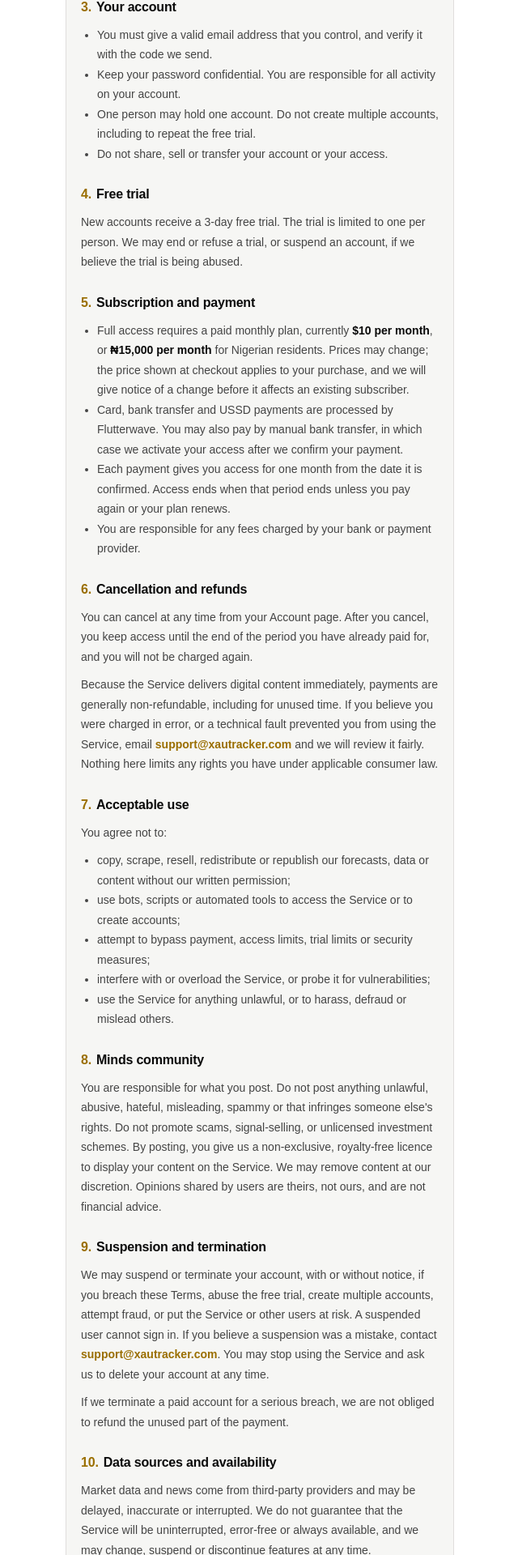
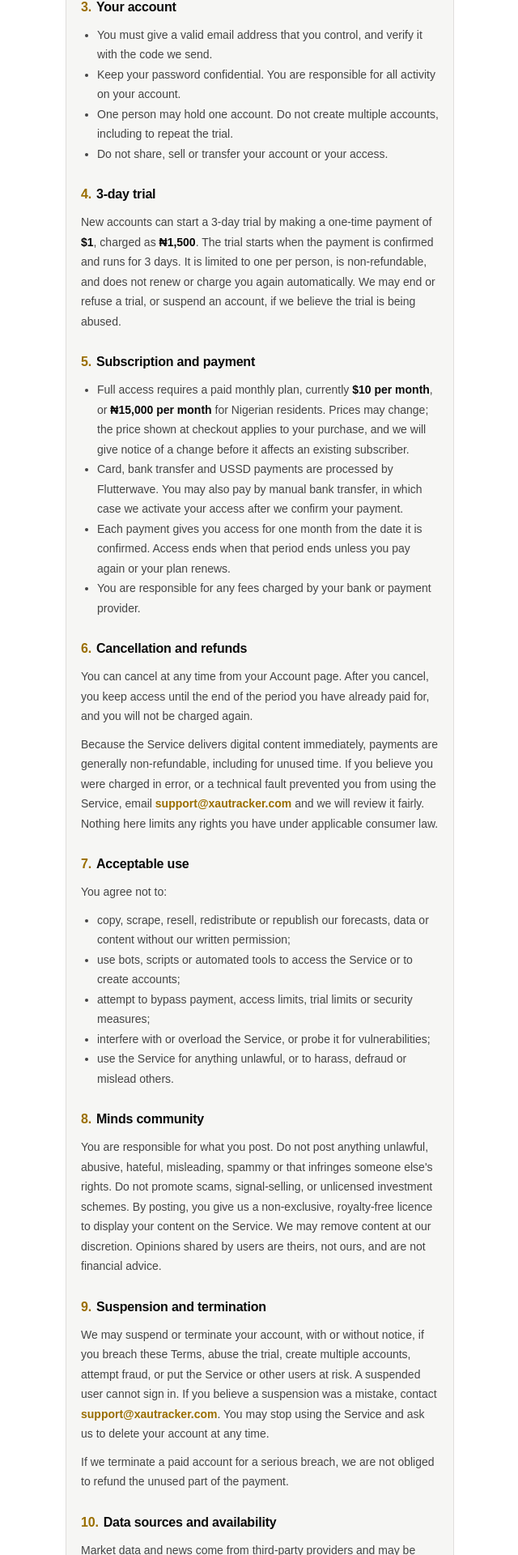
Before and after one commit to ifexxy/MyXAUTracker, a Next.js app: page /terms in a window 1280 px wide. Shown: the part 760-2680 px from the top of the page at 81% size, without its empty margins (319-959 px from the left). Built offline with nearby package versions, Linux system fonts and the light colour scheme; no server answers.

Commit message:
Update terms for trial and account policies

```diff
--- a/src/app/terms/page.tsx
+++ b/src/app/terms/page.tsx
@@ -30,13 +30,13 @@ export default function TermsPage() {
         <UL>
           <li>You must give a valid email address that you control, and verify it with the code we send.</li>
           <li>Keep your password confidential. You are responsible for all activity on your account.</li>
-          <li>One person may hold one account. Do not create multiple accounts, including to repeat the free trial.</li>
+          <li>One person may hold one account. Do not create multiple accounts, including to repeat the trial.</li>
           <li>Do not share, sell or transfer your account or your access.</li>
         </UL>
       </Section>
 
-      <Section n={4} title="Free trial">
-        <P>New accounts receive a 3-day free trial. The trial is limited to one per person. We may end or refuse a trial, or suspend an account, if we believe the trial is being abused.</P>
+      <Section n={4} title="3-day trial">
+        <P>New accounts can start a 3-day trial by making a one-time payment of <B>$1</B>, charged as <B>₦1,500</B>. The trial starts when the payment is confirmed and runs for 3 days. It is limited to one per person, is non-refundable, and does not renew or charge you again automatically. We may end or refuse a trial, or suspend an account, if we believe the trial is being abused.</P>
       </Section>
 
       <Section n={5} title="Subscription and payment">
@@ -69,7 +69,7 @@ export default function TermsPage() {
       </Section>
 
       <Section n={9} title="Suspension and termination">
-        <P>We may suspend or terminate your account, with or without notice, if you breach these Terms, abuse the free trial, create multiple accounts, attempt fraud, or put the Service or other users at risk. A suspended user cannot sign in. If you believe a suspension was a mistake, contact <a href={`mailto:${SUPPORT_EMAIL}`} style={link}>{SUPPORT_EMAIL}</a>. You may stop using the Service and ask us to delete your account at any time.</P>
+        <P>We may suspend or terminate your account, with or without notice, if you breach these Terms, abuse the trial, create multiple accounts, attempt fraud, or put the Service or other users at risk. A suspended user cannot sign in. If you believe a suspension was a mistake, contact <a href={`mailto:${SUPPORT_EMAIL}`} style={link}>{SUPPORT_EMAIL}</a>. You may stop using the Service and ask us to delete your account at any time.</P>
         <P>If we terminate a paid account for a serious breach, we are not obliged to refund the unused part of the payment.</P>
       </Section>
 
```
